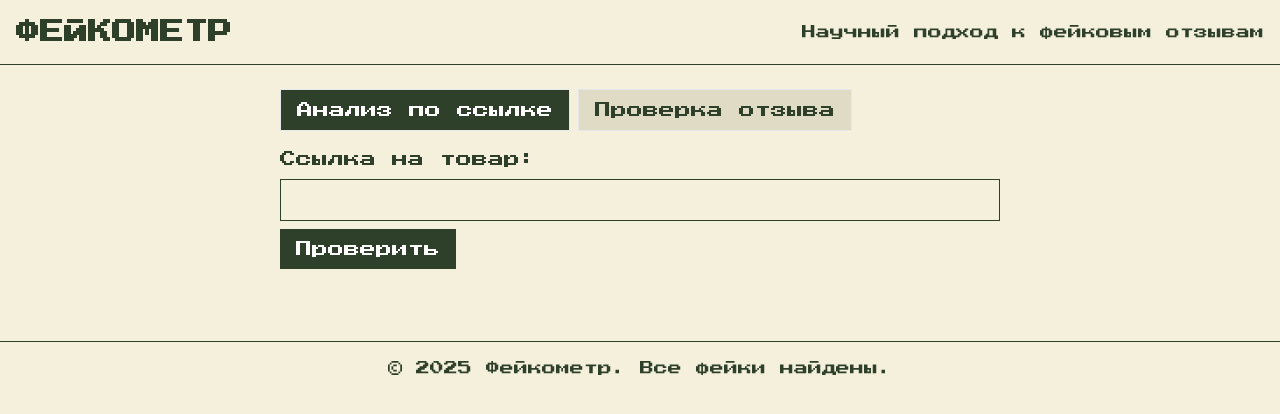
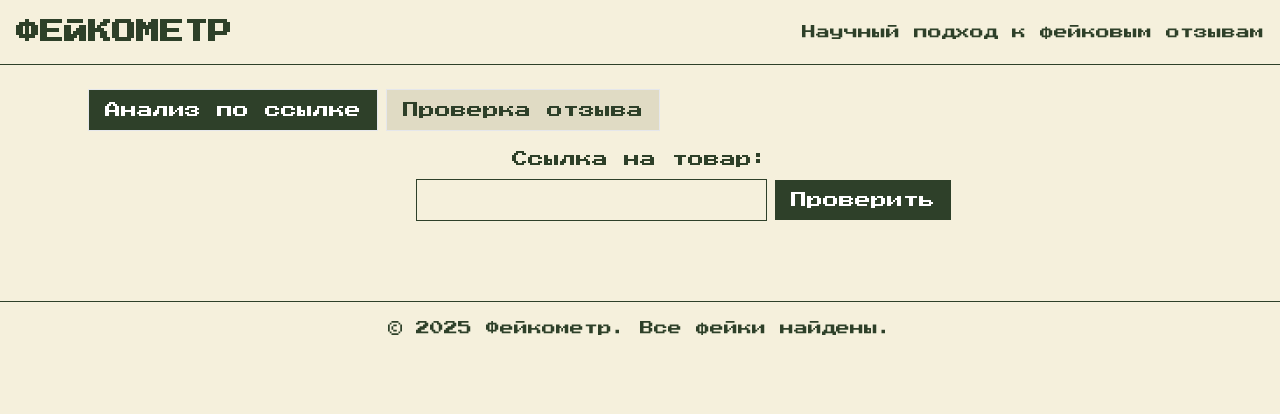
Before and after one commit to koldun256/feikometr, a React (Create React App) app: page / in a window 1280 px wide. Shown: the top 414 px of the page. Built offline with nearby package versions, Linux system fonts and the light colour scheme.

Commit message:
two-column layout

```diff
--- a/src/AppLayout.jsx
+++ b/src/AppLayout.jsx
@@ -7,7 +7,9 @@ export default function AppLayout({ children }) {
         <h1 className="text-2xl font-bold">ФЕЙКОМЕТР</h1>
         <div className="text-sm">Научный подход к фейковым отзывам</div>
       </header>
-      <main className="p-6 max-w-3xl mx-auto">{children}</main>
+      <main className="p-6 max-w-6xl mx-auto">
+        {children}
+      </main>
       <footer className="p-4 border-t border-[#2e4029] text-center text-sm mt-8">
         © 2025 Фейкометр. Все фейки найдены.
       </footer>
--- a/src/LinkAnalyzer.jsx
+++ b/src/LinkAnalyzer.jsx
@@ -24,22 +24,27 @@ export default function LinkAnalyzer() {
 
   return (
     <div>
-      <form onSubmit={handleSubmit} className="mb-4">
-        <label className="block mb-2">Ссылка на товар:</label>
+      <form onSubmit={handleSubmit} className="mb-6 max-w-md mx-auto">
+        <label className="block mb-2 text-center">Ссылка на товар:</label>
+        <div className="flex items-center gap-2">
           <input
             type="url"
-          className="w-full p-2 border border-[#2e4029] bg-[#f5f0dc]"
+            className="flex-grow p-2 border border-[#2e4029] bg-[#f5f0dc]"
             value={link}
             onChange={(e) => setLink(e.target.value)}
             required
           />
           <button
             type="submit"
-          className="mt-2 px-4 py-2 bg-[#2e4029] text-white"
+            className="px-4 py-2 bg-[#2e4029] text-white"
           >
             Проверить
           </button>
+        </div>
       </form>
+
+      <div className="grid grid-cols-1 md:grid-cols-2 gap-6">
+        <div>
           {loading ? (
             <div>Загрузка…</div>
           ) : (
@@ -47,11 +52,15 @@ export default function LinkAnalyzer() {
               {reviews.map((r, i) => (
                 <ReviewCard key={i} text={r.text} score={r.score} />
               ))}
-          {reviews.length > 0 && <Fakeometer score={
-            Math.round(reviews.reduce((s, r) => s + r.score, 0) / reviews.length)
-          } />}
             </>
           )}
         </div>
+        <div>
+          {!loading && reviews.length > 0 && <Fakeometer score={
+            Math.round(reviews.reduce((s, r) => s + r.score, 0) / reviews.length)
+          } />}
+        </div>
+      </div>
+    </div>
   );
 }
```
Lines whose indentation alone changed are shown as unchanged.
